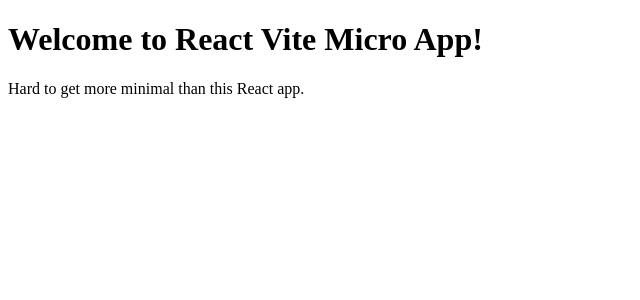
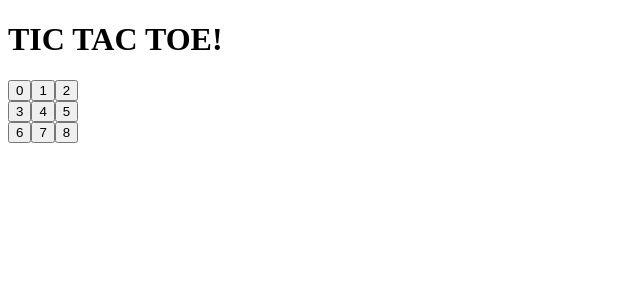
Before and after one commit to kumarsatyam444/tictactoe, a React (Vite) app: page / in a window 1280 px wide. Shown: the top 300 px of the page, without its empty margins (0-640 px from the left). Built offline with nearby package versions, Linux system fonts and the light colour scheme.

Commit message:
created board and square components

```diff
--- a/src/App.jsx
+++ b/src/App.jsx
@@ -1,8 +1,12 @@
 import React from "react";
+import Board from "./Components/Board";
 
-export default () => (
-  <>
-    <h1>Welcome to React Vite Micro App!</h1>
-    <p>Hard to get more minimal than this React app.</p>
-  </>
+
+ export default () => (
+
+  <div>
+    <h1>TIC TAC TOE!</h1>
+    <Board />
+
+  </div>
 );
--- /dev/null
+++ b/src/Components/Board.jsx
@@ -0,0 +1,27 @@
+import React from "react";
+import Square from "./Square";
+
+
+const Board = () => {
+  return (
+    <div>
+      <div>
+        <Square value={0} />
+        <Square value={1}/>
+        <Square value={2}/>
+      </div>
+      <div>
+        <Square value={3}/>
+        <Square value={4}/>
+        <Square value={5}/>
+      </div>
+      <div>
+        <Square value={6}/>
+        <Square value={7}/>
+        <Square value={8}/>
+      </div>
+    </div>
+  )
+}
+
+export default Board
--- /dev/null
+++ b/src/Components/Square.jsx
@@ -0,0 +1,9 @@
+import React from 'react'
+
+const Square =({value})=> {
+
+  return <button type ="button">{value}</button>;
+
+};
+
+export default Square
```
Also changed, not shown: 2 other files (tests, documents, lock files or other folders).
